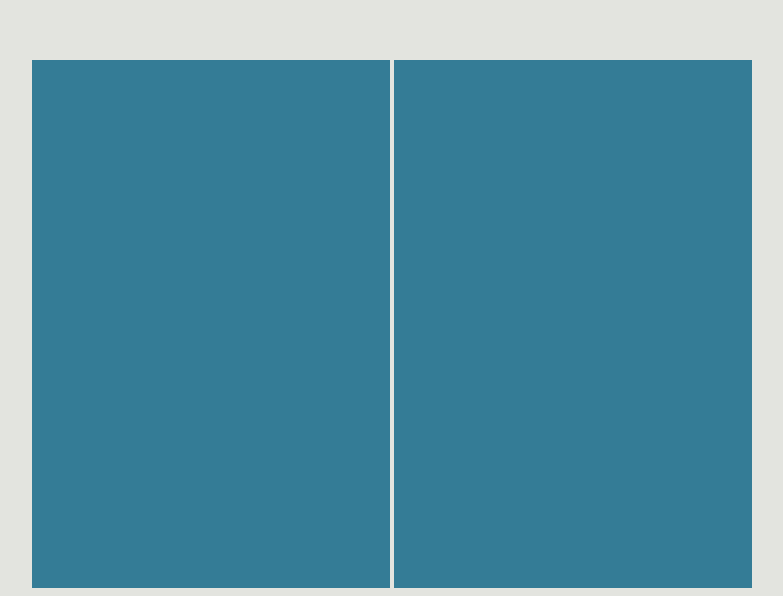
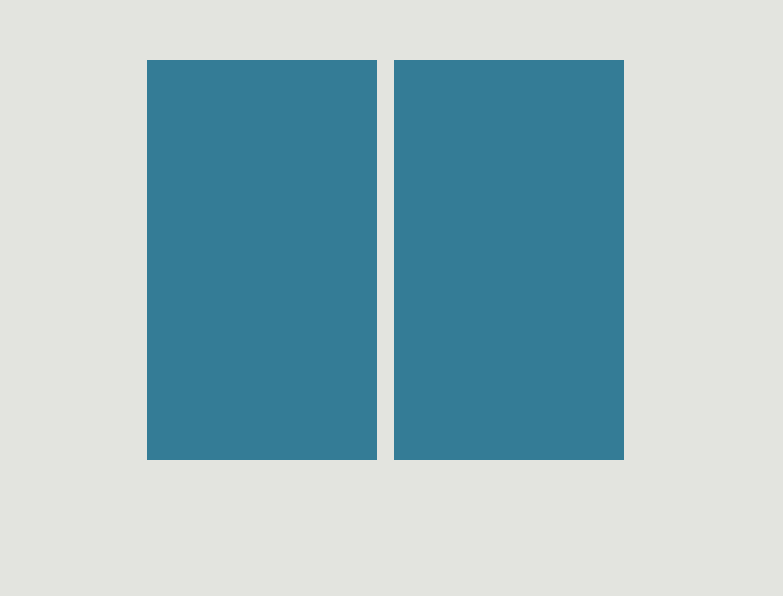
Before and after one commit to efeves/catFinal, a plain HTML site: page index.html in a window 1280 px wide. Shown: the part 752-1348 px from the top of the page, without its empty margins (248-1031 px from the left). After the commit the page ends 1220 px from the top, so only its background shows below. Drawn offline with Linux system fonts and the light colour scheme.

Commit message:
Update hatol.css

```diff
--- a/hatol.css
+++ b/hatol.css
@@ -19,7 +19,6 @@ body{
 .textbox{
 	background-color:#347c96;
 	display:inline-table;
-	padding:5vw;
 	width:18vw;
 	height:50vh;
 }
```
